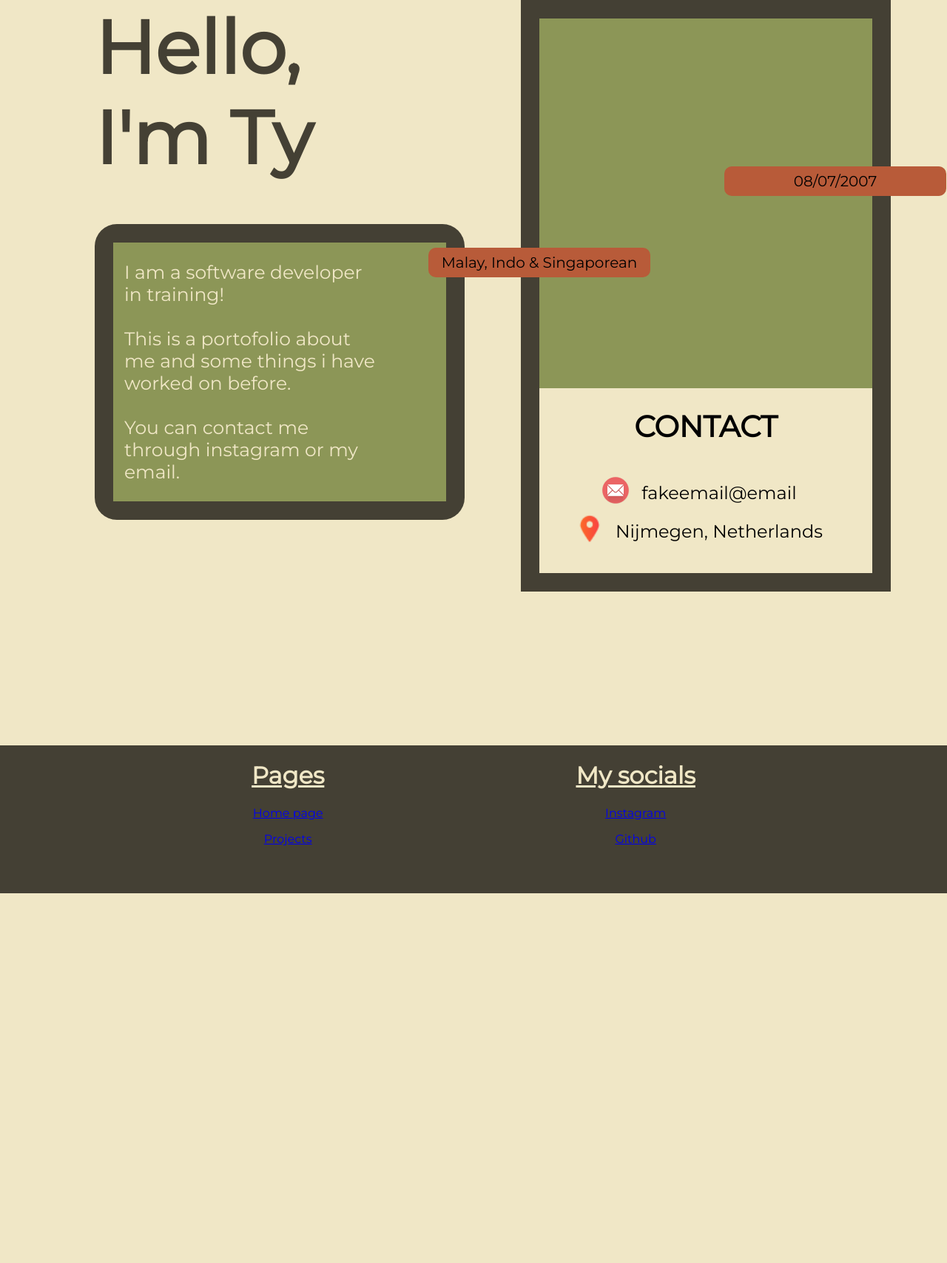
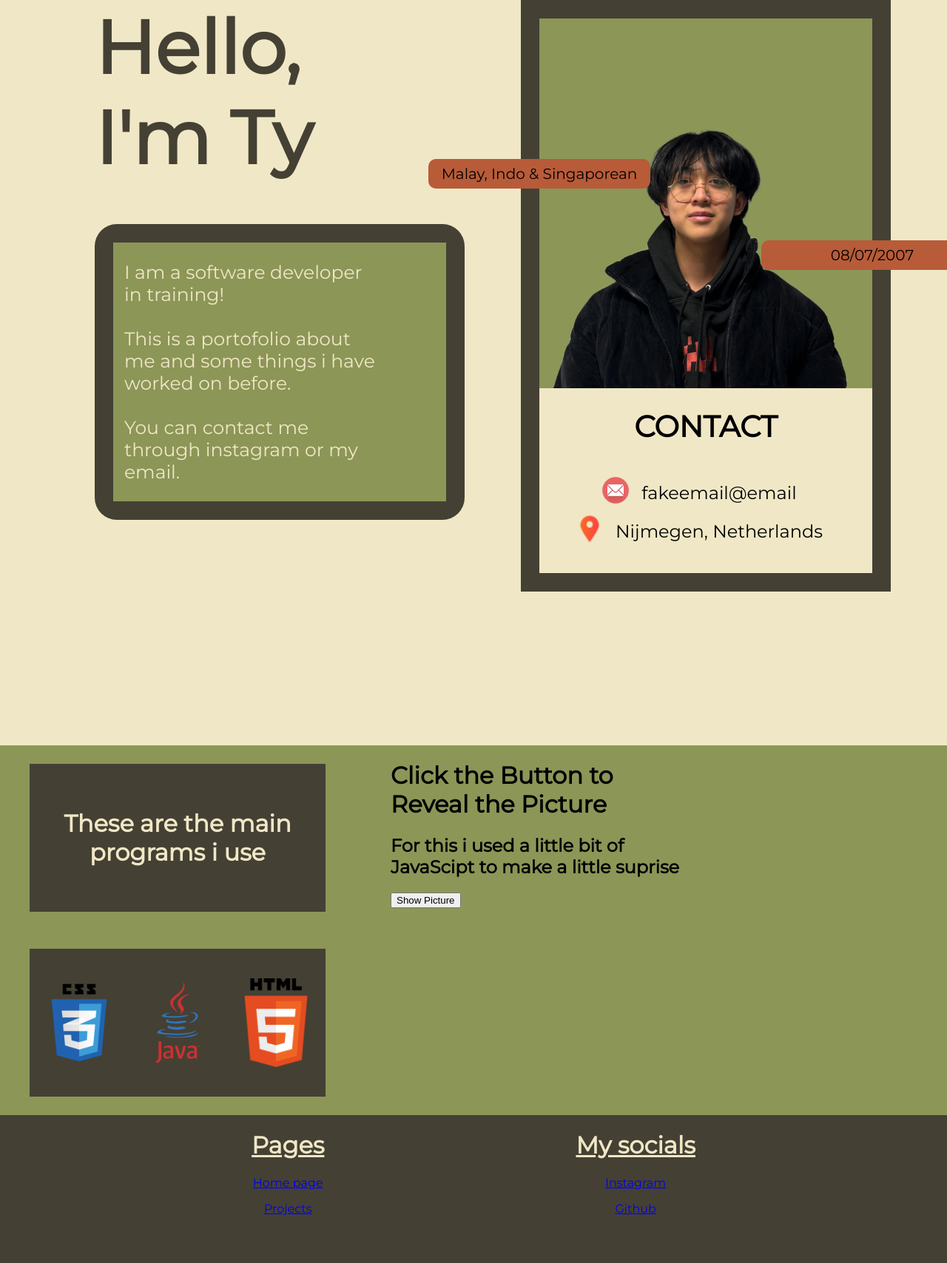
Before and after one commit to ThankY0uu/portofolio, a plain HTML site: page index.html in a window 1280 px wide. Shown: the part 1042-2750 px from the top of the page at 74% size. Before the commit the page ends 2250 px from the top, so only its background shows below. Drawn offline with Linux system fonts and the light colour scheme; a web font is replaced by a local one.

Commit message:
cool changes

```diff
--- a/css/portofolio.css
+++ b/css/portofolio.css
@@ -280,13 +280,13 @@ footer {
 
 .age {
     position: relative;
-    top: 200px;
-    left: 250px;
+    bottom: 100px;
+    left: 300px;
 }
 
 .ethnicity {
     position: relative;
-    top: 270px;
+    bottom: 250px;
     right: 150px;
 }
 
@@ -319,6 +319,81 @@ footer {
     font-size: 25px;
     justify-content: center;
 
+}
+
+.specialty {
+    width: 100%;
+    height: 500px;
+    background-color: #8C9657;
+    display: flex;
+
+}
+
+.programs {
+    padding-left: 20%;
+    padding-top: 10%;
+
+}
+
+.contact-picture-me {
+    position: relative;
+    top: 100px;
+    justify-content: center;
+    display: flex;
+    align-items: flex-end;
+}
+
+.contact-picture-me img {
+    height: 400px;
+    width: auto;
+}
+
+.programmas-shape {
+    display: flex;
+    padding-left: 10%;
+
+    width: 50%;
+    height: 500px;
+    flex-direction: column;
+    justify-content: space-around;
+}
+
+.p-text {
+    display: flex;
+    justify-content: center;
+    align-items: center;
+    text-align: center;
+    color: #F0E7C6;
+}
+
+.p-img {
+    display: flex;
+    justify-content: space-around;
+    align-items: center;
+
+}
+
+.p-img img {
+    width: 120px;
+    height: 120px;
+}
+.picture-suprise{
+    padding-left: 10%;
+    width: 400px;
+    height: 200px;
+}
+.programmas {
+    width: 400px;
+    height: 200px;
+    background-color: #444034;
+}
+
+#my-image {
+    display: none;
+    /* Initially hide the image */
+    width: 300px;
+    /* Adjust the image size as needed */
+    height: auto;
 }
 
 /* voor previous project*/
--- a/index.html
+++ b/index.html
@@ -1,4 +1,3 @@
-
 <!DOCTYPE html>
 <html lang="en">
 
@@ -73,6 +72,7 @@
             <div class="contact-box">
 
                 <div class="contact-picture">
+                    <div class="contact-picture-me"><img src="fotos/me.png" alt="foto van mij"></div>
                     <div class="age contact-extra">08/07/2007
                     </div>
                     <div class="ethnicity contact-extra"> Malay, Indo & Singaporean
@@ -92,12 +92,36 @@
             </div>
         </div>
     </div>
+    <div class="specialty">
+        <div class="program">
+            <div class="programmas-shape">
+                <div class="programmas p-text">
+                    <h1>These are the main programs i use</h1>
+                </div>
+                <div class="programmas p-img">
+                    <img src="fotos/css logo.png" alt="picture of CSS">
+                    <img src="fotos/java-logo-svg-vector.svg " alt="picture of Java">
+                    <img src="fotos/HTML5_logo_and_wordmark.svg.png " alt="picture of HTML5">
+
+
+                </div>
+            </div>
+        </div>
+        <div class="picture-suprise">
+            <h1>Click the Button to Reveal the Picture</h1>
+            <h2>For this i used a little bit of JavaScipt to make a little suprise</h2>
+            <button id="toggle-Button">Show Picture</button>
+
+        </div>
+         <img id="my-image" src="fotos/Image (1).jpg" alt="A placeholder image">
+
+    </div>
     <footer>
         <div class="footer-shape">
             <div class="pages">
                 <h1>Pages</h1>
                 <a href="index.html">
-                    <p  class="link-footer">Home page</p>
+                    <p class="link-footer">Home page</p>
                 </a>
 
                 <a href="projects.html">
@@ -118,5 +142,23 @@
     </footer>
 
 </body>
+<script>
+    // Get references to the button and image
+    const button = document.getElementById('toggle-Button');
+    const image = document.getElementById('my-image');
+
+    // Add an event listener to the button
+    button.addEventListener('click', () => {
+        if (image.style.display === 'none' || image.style.display === '') {
+            // Show the image
+            image.style.display = 'block';
+            button.textContent = 'Hide Picture';
+        } else {
+            // Hide the image
+            image.style.display = 'none';
+            button.textContent = 'Show Picture';
+        }
+    });
+</script>
 
 </html>
```
Also changed, not shown: fotos/HTML5_logo_and_wordmark.svg.png (added), fotos/Image (1).jpg (added), fotos/css logo.png (added), fotos/java-logo-svg-vector.svg (added), fotos/me.png (added).
